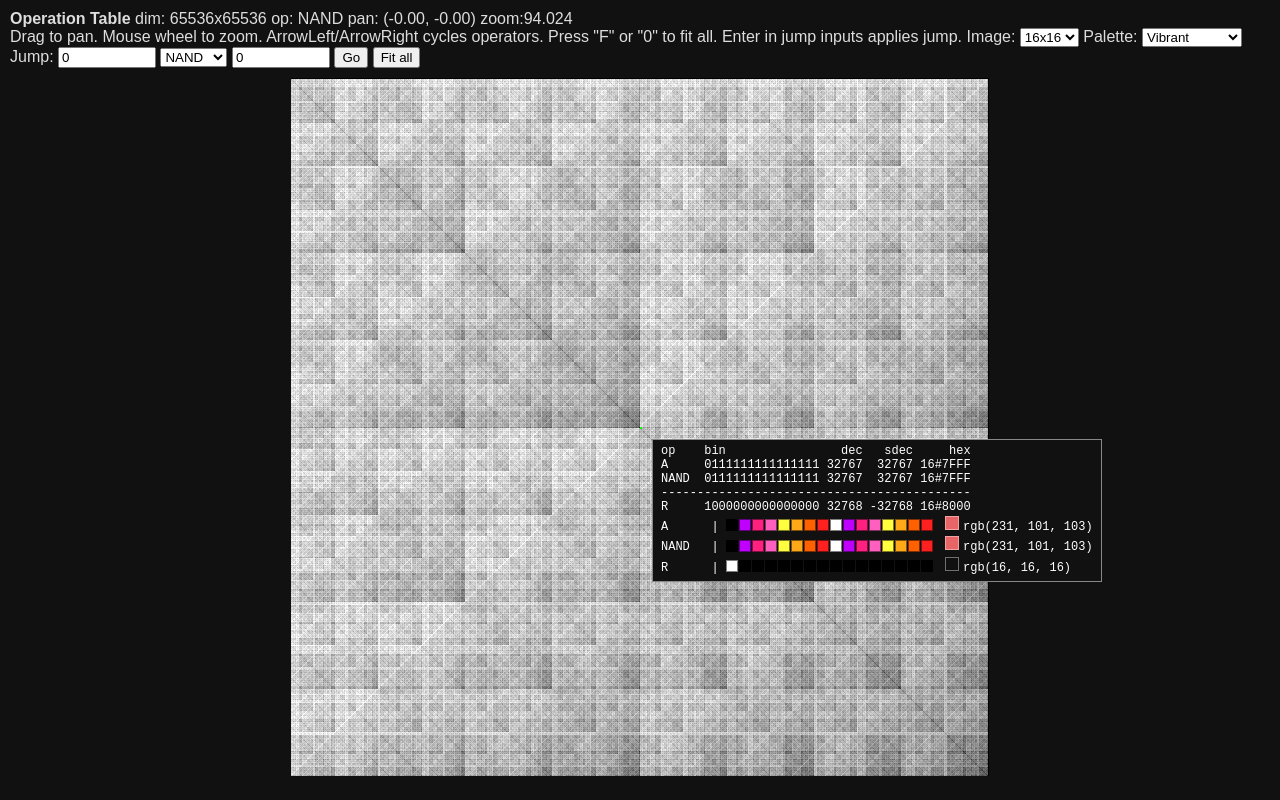
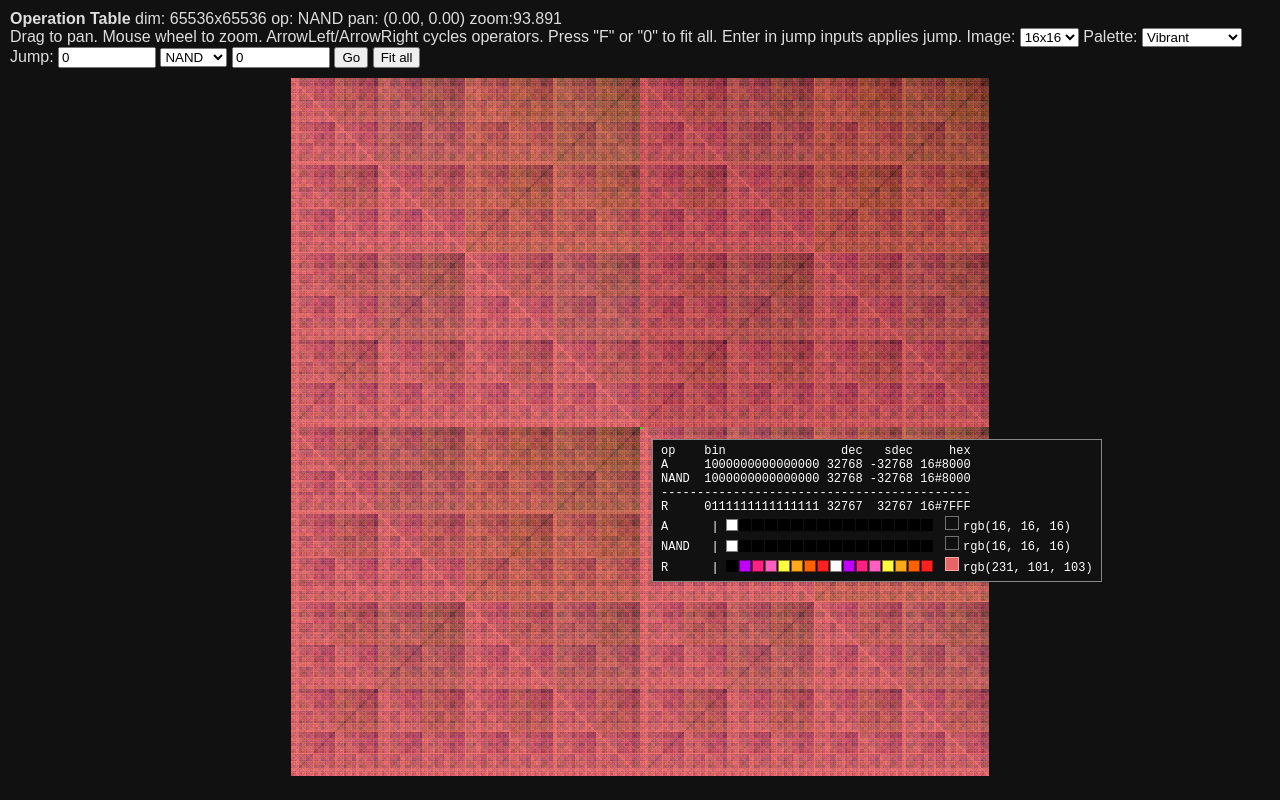
Before and after one commit to cb341/logic-visualizer, a website: page out/nand_4k_viewer_shader.html in a window 1280 px wide. Both pictures are taken after a click on the button "Go". Drawn offline with Linux system fonts and the light colour scheme.

Commit message:
Tons of improvements
Co-Authored-By: gpt-5.3-codex-spark <codex@openai.com>

```diff
--- a/out/nand_4k_viewer_shader.html
+++ b/out/nand_4k_viewer_shader.html
@@ -273,7 +273,7 @@
 
     function updateTipWithLocal(p, clientX, clientY) {
       const a = Math.floor(offsetX + p.x * scale);
-      const b = Math.floor(offsetY + (canvas.height - 1 - p.y) * scale);
+      const b = Math.floor(offsetY + (canvas.height - p.y) * scale);
 
       if (a < 0 || b < 0 || a >= tableSize || b >= tableSize) {
         tip.style.display = "none";
@@ -309,12 +309,12 @@
       const pixels = `${renderPixelString("A", aUnsigned)}${renderPixelString(op, bUnsigned)}${renderPixelString("R", rUnsigned)}`;
       tip.innerHTML = `<pre style="margin:0">${body}</pre><div style="margin-top:2px">${pixels}</div>`;
       const sx1 = (a - offsetX) / scale;
-      const sy1 = (canvas.height - 1) - (b + 1 - offsetY) / scale;
+      const sy1 = canvas.height - (b + 1 - offsetY) / scale;
       const sx2 = (a + 1 - offsetX) / scale;
-      const sy2 = (canvas.height - 1) - (b - offsetY) / scale;
+      const sy2 = canvas.height - (b - offsetY) / scale;
       if (!rect) rect = canvas.getBoundingClientRect();
-      const scaleX = rect.width / Math.max(1, canvas.width - 1);
-      const scaleY = rect.height / Math.max(1, canvas.height - 1);
+      const scaleX = rect.width / Math.max(1, canvas.width);
+      const scaleY = rect.height / Math.max(1, canvas.height);
       const left = rect.left + sx1 * scaleX;
       const top = rect.top + sy1 * scaleY;
       const width = Math.max(1, (sx2 - sx1) * scaleX);
@@ -344,7 +344,7 @@
     if (!gl) {
       throw new Error("WebGL not supported");
     }
-    let fitScale = (tableSize - 1) / Math.max(1, canvas.width - 1);
+    let fitScale = tableSize / Math.max(1, canvas.width);
     let minScale = Math.max(1e-5, fitScale / 1024);
     let maxScale = fitScale;
 
@@ -364,33 +364,23 @@
       uniform float u_size;
       uniform float u_bits;
       uniform int u_palette;
-      uniform float u_viewMinusOne;
 
       vec3 bitColor(float i, int palette, float sign) {
         int p = palette;
         vec3 base = vec3(0.0);
 
-        if (p == 0) {
-          if (i < 0.5) base = vec3(255.0, 32.0, 32.0) / 255.0;
-          if (i < 1.5) base = vec3(255.0, 96.0, 0.0) / 255.0;
-          if (i < 2.5) base = vec3(255.0, 168.0, 24.0) / 255.0;
-          if (i < 3.5) base = vec3(255.0, 255.0, 64.0) / 255.0;
-          if (i < 4.5) base = vec3(255.0, 96.0, 192.0) / 255.0;
-          if (i < 5.5) base = vec3(255.0, 32.0, 128.0) / 255.0;
-          if (i < 6.5) base = vec3(192.0, 0.0, 255.0) / 255.0;
-          if (i < 7.5) base = vec3(255.0, 255.0, 255.0) / 255.0;
-        } else if (p == 1) {
+        if (p == 1) {
           float t = (i + 1.0) / 8.0;
           base = vec3(t, t, t);
         } else {
           if (i < 0.5) base = vec3(255.0, 32.0, 32.0) / 255.0;
-          if (i < 1.5) base = vec3(255.0, 96.0, 0.0) / 255.0;
-          if (i < 2.5) base = vec3(255.0, 168.0, 24.0) / 255.0;
-          if (i < 3.5) base = vec3(255.0, 255.0, 64.0) / 255.0;
-          if (i < 4.5) base = vec3(255.0, 96.0, 192.0) / 255.0;
-          if (i < 5.5) base = vec3(255.0, 32.0, 128.0) / 255.0;
-          if (i < 6.5) base = vec3(192.0, 0.0, 255.0) / 255.0;
-          if (i < 7.5) base = vec3(255.0, 255.0, 255.0) / 255.0;
+          else if (i < 1.5) base = vec3(255.0, 96.0, 0.0) / 255.0;
+          else if (i < 2.5) base = vec3(255.0, 168.0, 24.0) / 255.0;
+          else if (i < 3.5) base = vec3(255.0, 255.0, 64.0) / 255.0;
+          else if (i < 4.5) base = vec3(255.0, 96.0, 192.0) / 255.0;
+          else if (i < 5.5) base = vec3(255.0, 32.0, 128.0) / 255.0;
+          else if (i < 6.5) base = vec3(192.0, 0.0, 255.0) / 255.0;
+          else base = vec3(255.0, 255.0, 255.0) / 255.0;
         }
 
         if (p >= 2) {
@@ -415,8 +405,8 @@
 
       void main() {
         vec2 p = gl_FragCoord.xy;
-      float srcX = floor(u_offset.x + p.x * u_scale);
-      float srcY = floor(u_offset.y + (u_viewMinusOne - p.y) * u_scale);
+        float srcX = floor(u_offset.x + p.x * u_scale);
+        float srcY = floor(u_offset.y + p.y * u_scale);
 
         if (srcX < 0.0 || srcY < 0.0 || srcX >= u_size || srcY >= u_size) {
           gl_FragColor = vec4(0.0, 0.0, 0.0, 1.0);
@@ -531,7 +521,6 @@
     const uSize = gl.getUniformLocation(program, "u_size");
     const uBits = gl.getUniformLocation(program, "u_bits");
     const uPalette = gl.getUniformLocation(program, "u_palette");
-    const uViewMinusOne = gl.getUniformLocation(program, "u_viewMinusOne");
 
     let offsetX = 0;
     let offsetY = 0;
@@ -554,18 +543,18 @@
       canvas.style.width = `${px}px`;
       canvas.style.height = `${px}px`;
       rect = canvas.getBoundingClientRect();
-      fitScale = (tableSize - 1) / Math.max(1, canvas.width - 1);
+      fitScale = tableSize / Math.max(1, canvas.width);
       minScale = Math.max(1e-5, fitScale / 1024);
       maxScale = fitScale;
     }
 
     function clampOffsets() {
-      const spanX = (canvas.width - 1) * scale;
-      const spanY = (canvas.height - 1) * scale;
-      const minX = Math.min(0, tableSize - 1 - spanX);
-      const maxX = Math.max(0, tableSize - 1 - spanX);
-      const minY = Math.min(0, tableSize - 1 - spanY);
-      const maxY = Math.max(0, tableSize - 1 - spanY);
+      const spanX = canvas.width * scale;
+      const spanY = canvas.height * scale;
+      const minX = Math.min(0, tableSize - spanX);
+      const maxX = Math.max(0, tableSize - spanX);
+      const minY = Math.min(0, tableSize - spanY);
+      const maxY = Math.max(0, tableSize - spanY);
 
       if (offsetX < minX) offsetX = minX;
       if (offsetX > maxX) offsetX = maxX;
@@ -581,7 +570,6 @@
       gl.uniform1f(uSize, tableSize);
       gl.uniform1f(uBits, bits);
       gl.uniform1i(uPalette, Math.round(paletteIndex));
-      gl.uniform1f(uViewMinusOne, canvas.width - 1);
       gl.drawArrays(gl.TRIANGLES, 0, 6);
       status.textContent = `dim: ${tableSize}x${tableSize} op: ${operators[opIndex]} pan: (${offsetX.toFixed(2)}, ${offsetY.toFixed(2)}) zoom:${scale.toFixed(3)}`;
       refreshTip();
@@ -593,7 +581,7 @@
       mask = tableSize - 1;
       decimalWidth = String(tableSize - 1).length;
       hexWidth = 3 + bits / 4;
-      fitScale = (tableSize - 1) / Math.max(1, canvas.width - 1);
+      fitScale = tableSize / Math.max(1, canvas.width);
       minScale = Math.max(1e-5, fitScale / 1024);
       maxScale = fitScale;
       syncJumpControls();
@@ -617,10 +605,10 @@
       }
       const clampedA = Math.max(0, Math.min(mask, Math.floor(a)));
       const clampedB = Math.max(0, Math.min(mask, Math.floor(b)));
-      const cx = (canvas.width - 1) / 2;
-      const cy = (canvas.height - 1) / 2;
-      offsetX = clampedA - cx * scale;
-      offsetY = clampedB - (canvas.height - 1 - cy) * scale;
+      const cx = canvas.width / 2;
+      const cy = canvas.height / 2;
+      offsetX = clampedA + 0.5 - cx * scale;
+      offsetY = clampedB + 0.5 - (canvas.height - cy) * scale;
       clampOffsets();
       jumpAInput.value = String(clampedA);
       jumpBInput.value = String(clampedB);
@@ -710,8 +698,8 @@
     function fitAll() {
       layoutViewportCanvas();
       scale = fitScale;
-      offsetX = (tableSize - 1 - (canvas.width - 1) * scale) / 2;
-      offsetY = (tableSize - 1 - (canvas.height - 1) * scale) / 2;
+      offsetX = (tableSize - canvas.width * scale) / 2;
+      offsetY = (tableSize - canvas.height * scale) / 2;
       render();
     }
 
@@ -725,8 +713,8 @@
 
     function localPointerPos(event) {
       if (!rect) rect = canvas.getBoundingClientRect();
-      const sourceWidth = Math.max(1, canvas.width - 1);
-      const sourceHeight = Math.max(1, canvas.height - 1);
+      const sourceWidth = Math.max(1, canvas.width);
+      const sourceHeight = Math.max(1, canvas.height);
       return {
         x: (event.clientX - rect.left) * (sourceWidth / rect.width),
         y: (event.clientY - rect.top) * (sourceHeight / rect.height),
@@ -736,7 +724,7 @@
     function sourceFromPointer(pointer) {
       return {
         x: offsetX + pointer.x * scale,
-        y: offsetY + (canvas.height - 1 - pointer.y) * scale,
+        y: offsetY + (canvas.height - pointer.y) * scale,
       };
     }
 
@@ -786,7 +774,7 @@
       if (scale !== oldScale) {
         // Keep cursor-anchored data point stable while scaling.
         offsetX = sourceAtCursor.x - p.x * scale;
-        offsetY = sourceAtCursor.y - (canvas.height - 1 - p.y) * scale;
+        offsetY = sourceAtCursor.y - (canvas.height - p.y) * scale;
         render();
         updateTip(e);
       }
```
